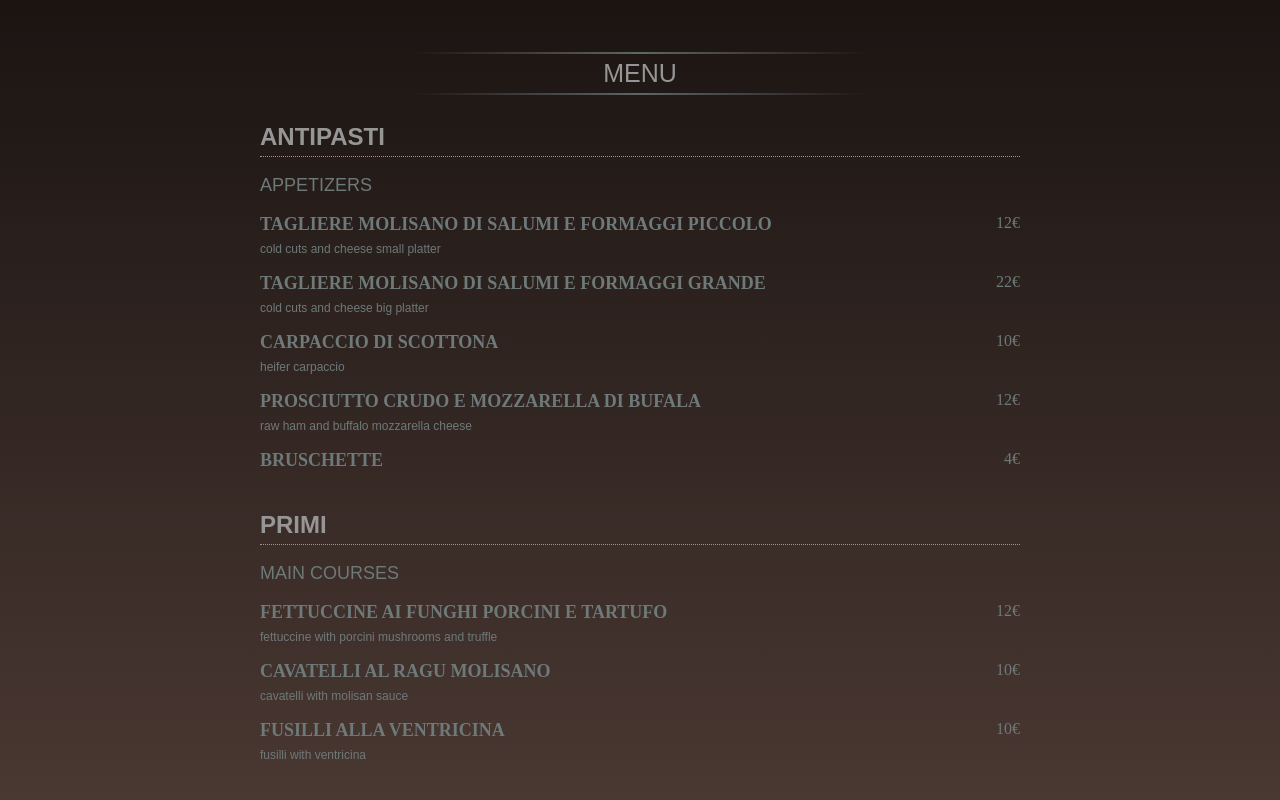
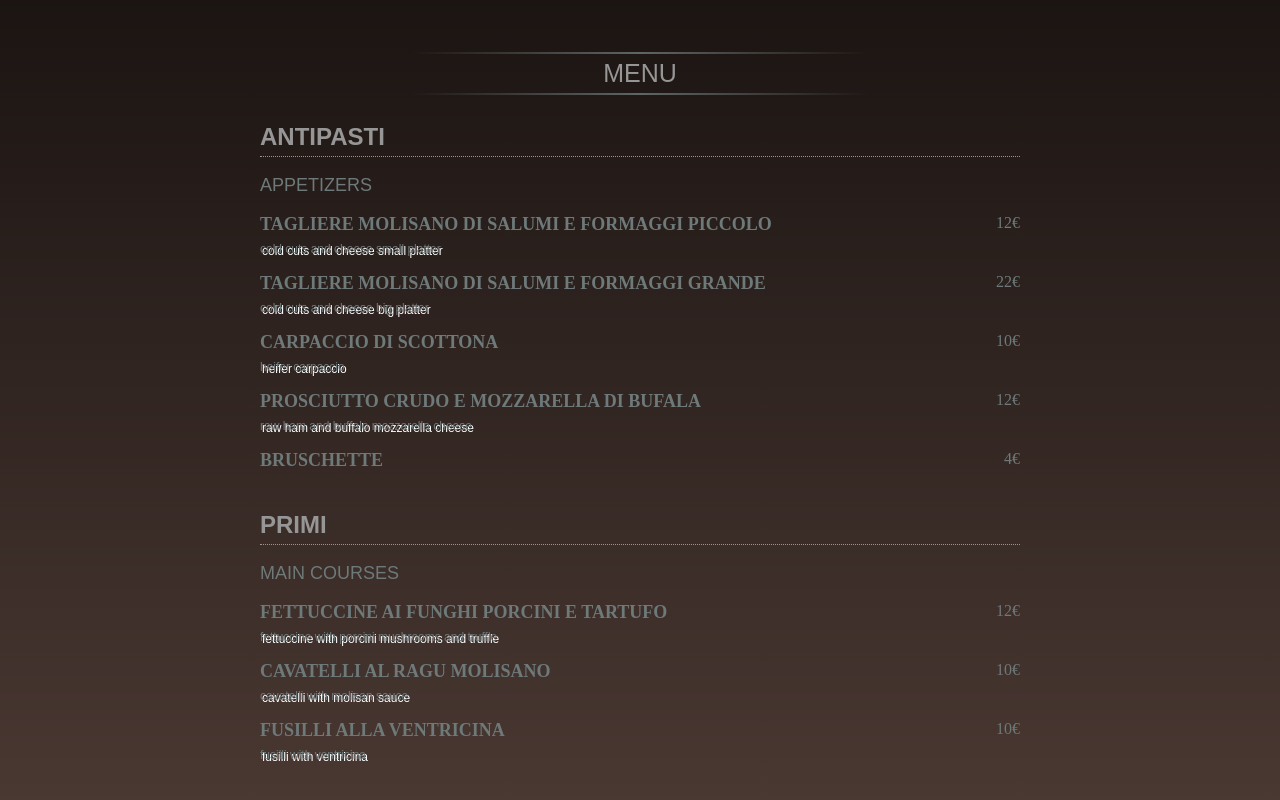
Before and after one commit to mnp05/SitoVecchioStampo, a plain HTML site: page index.html in a window 1280 px wide. Shown: the part 767-1567 px from the top of the page. Drawn offline with Linux system fonts and the light colour scheme; a web font is replaced by a local one.

Commit message:
Update style.css

```diff
--- a/style.css
+++ b/style.css
@@ -209,6 +209,7 @@ body
     margin: 5px 0 15px 0;
     line-height: 1.5;
     color: #6e797a;
+    text-shadow: 2px 2px 0px white;
 }
 
 #provspace
```
